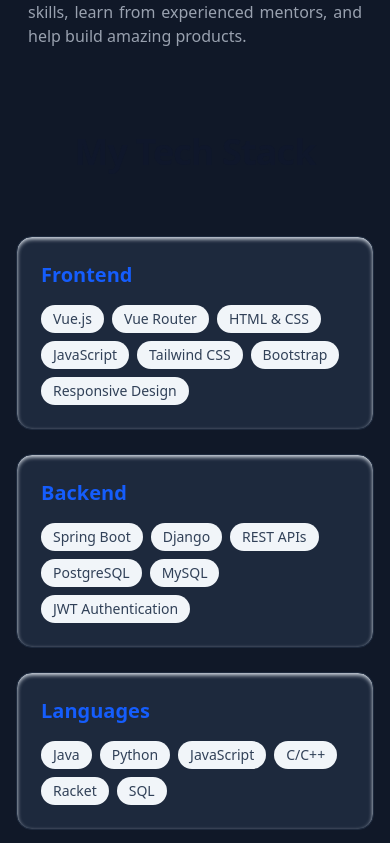
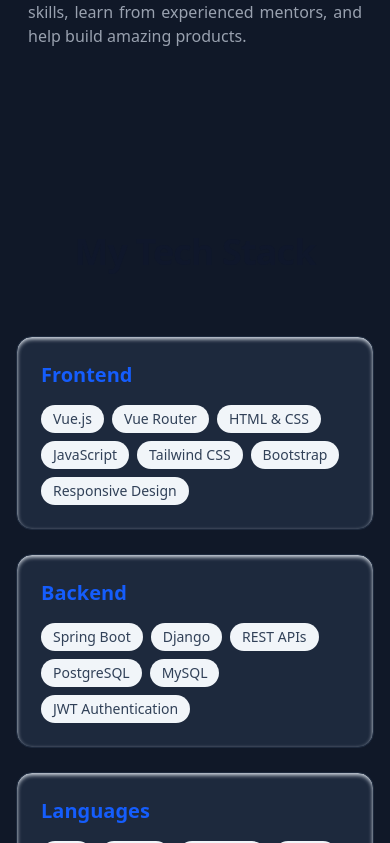
Before and after one commit to simo-macca/my-portfolio, a Vue app: page / in a window 390 px wide. Shown: the part 1621-2464 px from the top of the page. Built offline with nearby package versions, Linux system fonts and the light colour scheme; no server answers.

Commit message:
fix UI problem for phone in skills section

```diff
--- a/src/views/SkillsView.vue
+++ b/src/views/SkillsView.vue
@@ -34,7 +34,7 @@
 </script>
 
 <template>
-  <section class="flex min-h-dvh flex-col items-center justify-center gap-4 sm:mt-25 sm:pt-16">
+  <section class="mt-25 flex min-h-dvh flex-col items-center justify-center gap-4 sm:pt-16">
     <div class="mx-auto max-w-6xl">
       <h2
         class="mb-16 text-center text-4xl font-extrabold tracking-tight text-slate-900 sm:text-5xl dark:text-white"
```
